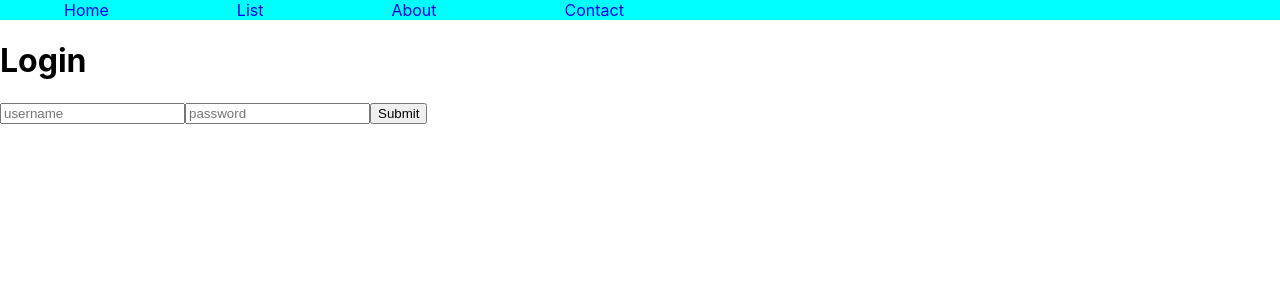
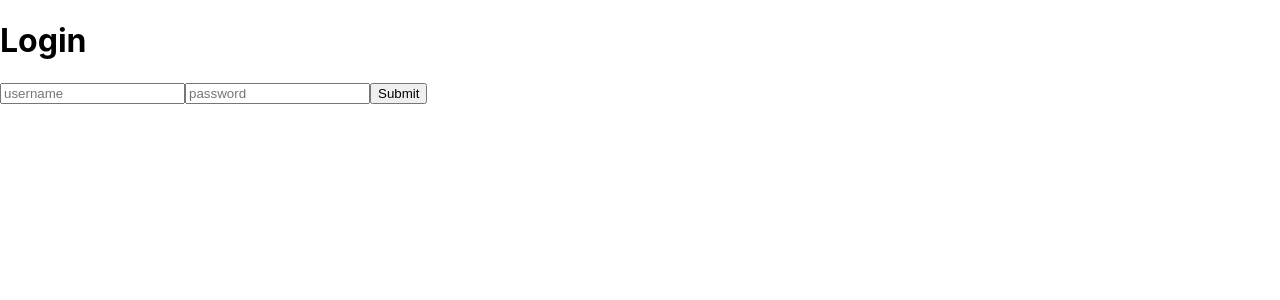
Before and after one commit to singharpan/login, a React (Create React App) app: page / in a window 1280 px wide. Shown: the top 300 px of the page. Built offline with nearby package versions, Linux system fonts and the light colour scheme.

Commit message:
switch wrapped with browser router

```diff
--- a/src/App.js
+++ b/src/App.js
@@ -5,7 +5,7 @@
 import NavBar from "./navbar";
 import About from "./about";
 import Contact from "./contact";
-import { BrowserRouter, Route } from "react-router-dom";
+import { BrowserRouter, Route, Switch } from "react-router-dom";
 import Login from "./login";
 import Logout from "./logout";
 import Admin from "./admin";
@@ -13,16 +13,17 @@
 function App() {
   return (
     <div>
-      <NavBar />
+      {/* <NavBar /> */}
+      <BrowserRouter>
+        <Switch>
+          <Route path="/admin" component={Admin} />
+          <Route exact path="/" component={Login} />
+          <Route path="/logout" component={Logout} />
 
-      <BrowserRouter>
-        <Route path="/admin" component={Admin} />
-        <Route path="/" component={Login} />
-        <Route path="/logout" component={Logout} />
-
-        {/* <Route path="/list" component={List} />
+          {/* <Route path="/list" component={List} />
         <Route path="/about" component={About} />
         <Route path="/contact" component={Contact} /> */}
+        </Switch>
       </BrowserRouter>
     </div>
   );
```
